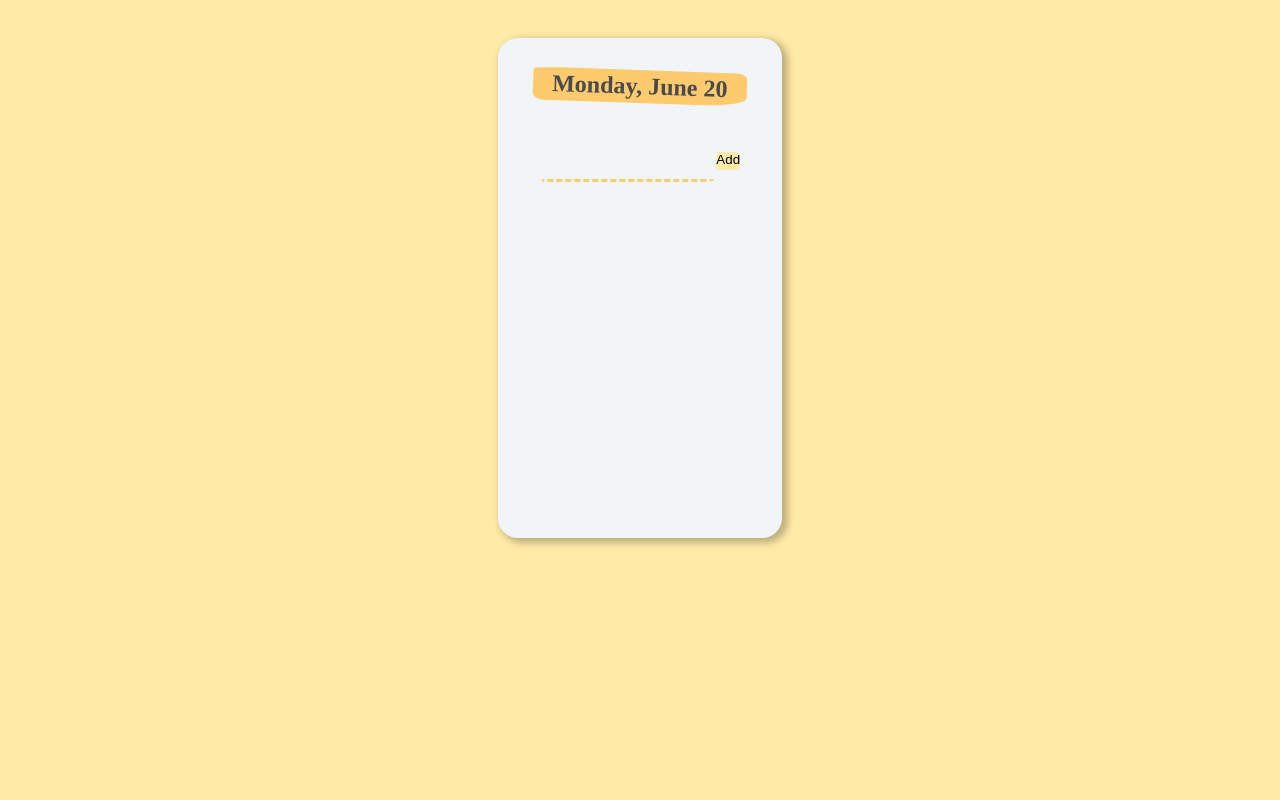
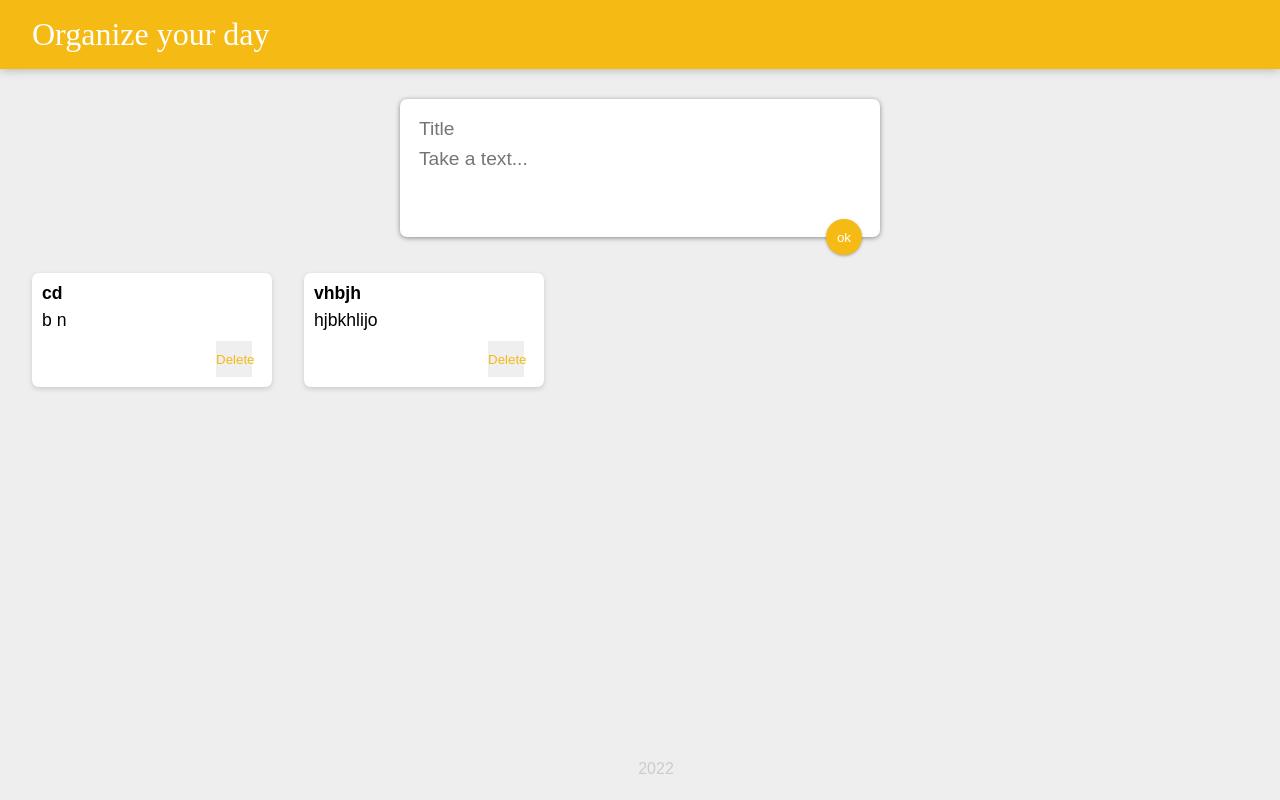
Before and after one commit to vilher/toDoList, a React (Create React App) app: page / in a window 1280 px wide. Built offline with nearby package versions, Linux system fonts and the light colour scheme; the HTML template or start-up script is replaced by a standard one.

Commit message:
can create and delete notes

```diff
--- a/public/styles.css
+++ b/public/styles.css
@@ -1,76 +1,102 @@
+* {
+  padding: 0;
+  margin: 0;
+  box-sizing: border-box;
+}
+html {
+  font-family: "Montserrat", sans-serif;
+}
 body {
-    background-color: #ffeaa7;
-    min-height: 70vh;
-    padding: 1rem;
-    box-sizing: border-box;
-    display: flex;
-    justify-content: center;
-    align-items: center;
-    color: hsl(198, 1%, 29%);
-    text-align: center;
-    font-size: 130%;
+  background: #eee;
+  padding: 0 16px;
 }
 
-  .container {
-    width: 100%;
-    height: auto;
-    min-height: 500px;
-    max-width: 500px;
-    min-width: 250px;
-    background: #f1f5f8;
-    background-size: 25px 25px;
-    border-radius: 20px;
-    box-shadow: 4px 3px 7px 2px #00000040;
-    padding: 1rem;
-    box-sizing: border-box;
-  }
-  .heading {
-    display: flex;
-    align-items: center;
-    justify-content: center;
-    margin-bottom: 1rem;
-  }
-  .heading h1 {
-    transform: rotate(2deg);
-    padding: 0.2rem 1.2rem;
-    border-radius: 20% 5% 20% 5%/5% 20% 25% 20%;
-    background-color: #fdcb6e;
-    font-size: 1.5rem;
+header {
+  background-color: #f5ba13;
+  margin: auto -16px;
+  padding: 16px 32px;
+  box-shadow: 0 0 10px 0 rgba(0, 0, 0, 0.3);
 }
 
-  .form input {
-    box-sizing: border-box;
-    background-color: transparent;
-    padding: 0.7rem;
-    border-bottom-right-radius: 15px 3px;
-    border-bottom-left-radius: 3px 15px;
-    border: solid 3px transparent;
-    border-bottom: dashed 3px #fdcb6e;
-    font-family: "Architects Daughter", cursive;
-    font-size: 1rem;
-    color: hsla(260, 2%, 25%, 0.7);
-    width: 70%;
-    margin-bottom: 20px;
+header h1 {
+  color: #fff;
+  font-family: "McLaren", cursive;
+  font-weight: 200;
 }
 
-  button {
-    padding: 0;
-    border: none;
-    text-decoration: none;
-    padding-bottom: 3px;
-    border-radius: 5px;
-    background-color: #ffeaa7;
-  }
-  button span {
-    background: #f1f5f8;
-    display: block;
-    padding: 0.5rem 1rem;
-    border-radius: 5px;
-    border: 2px solid hsl(198, 1%, 29%);
+footer {
+  position: absolute;
+  text-align: center;
+  bottom: 0;
+  width: 100%;
+  height: 2.5rem;
 }
 
-  li {
-    text-align: left;
+footer p {
+  color: #ccc;
+}
+.note {
+  background: #fff;
+  border-radius: 7px;
+  box-shadow: 0 2px 5px #ccc;
+  padding: 10px;
+  width: 240px;
+  margin: 16px;
+  float: left;
+}
+.note h1 {
+  font-size: 1.1em;
+  margin-bottom: 6px;
+}
+.note p {
+  font-size: 1.1em;
+  margin-bottom: 10px;
+  white-space: pre-wrap;
+  word-wrap: break-word;
+}
+
+.note button {
   position: relative;
-    padding: 0.5rem;
+  float: right;
+  margin-right: 10px;
+  color: #f5ba13;
+  border: none;
+  width: 36px;
+  height: 36px;
+  cursor: pointer;
+  outline: none;
 }
+
+form.create-note {
+  position: relative;
+  width: 480px;
+  margin: 30px auto 20px auto;
+  background: #fff;
+  padding: 15px;
+  border-radius: 7px;
+  box-shadow: 0 1px 5px rgb(138, 137, 137);
+}
+form.create-note input,
+form.create-note textarea {
+  width: 100%;
+  border: none;
+  padding: 4px;
+  outline: none;
+  font-size: 1.2em;
+  font-family: inherit;
+  resize: none;
+}
+form.create-note button {
+  position: absolute;
+  right: 18px;
+  bottom: -18px;
+  background: #f5ba13;
+  color: #fff;
+  border: none;
+  border-radius: 50%;
+  width: 36px;
+  height: 36px;
+  box-shadow: 0 1px 3px rgba(0, 0, 0, 0.3);
+  cursor: pointer;
+  outline: none;
+}
--- a/src/App.jsx
+++ b/src/App.jsx
@@ -1,9 +1,42 @@
 import React from 'react';
-import Container from './Container';
+import Note from './Note';
+import CreateNote from './CreateNote';
 
 function App(){
+
+    const[notes,setNotes]=React.useState([{title: 'cd', content: 'b n'},{title: 'vhbjh', content: 'hjbkhlijo'}]);
+
+    function saveNote(event){
+        setNotes((prev)=>{
+            console.log(event);
+            return [...prev,event];
+         });
+
+    };
+
+    function deleteNote(event){
+        setNotes((prev)=>{
+            return notes.filter((note,index)=>{
+                return index.toString()!==event;
+            });
+        })
+
+    }
     return <div>
-     <Container />
+       <header><h1>Organize your day</h1></header>
+       <CreateNote
+       saveNote={saveNote} />
+       {notes.map((value,index)=>{
+        return <Note
+            note={value}
+            key={index}
+            id={index}
+            deleteNote={deleteNote}
+        />
+       })
+
+       }
+       <footer><p>{new Date().getFullYear()}</p></footer>
     </div>
 };
 export default App;
--- a/src/Container.jsx
+++ /dev/null
@@ -1,33 +0,0 @@
-import React from 'react';
-import Header from './Header';
-import Item from './Item';
-import ToDoItem from './ToDoItem';
-
-function Container(){
-
-    const [items, addItems] = React.useState([]);
-
-    function addItem(event) {
-
-        console.log(event);
-        addItems(prev=>{
-            return[...prev,event];
-        });
-
-    }
-
-    return <div className='container'>
-        <Header />
-        <Item
-            addItems={addItem}
-        />
-         <ul>
-        {items.map((value,index)=><ToDoItem
-           id={index}
-           key={index}
-            name={value}
-        />)}
-        </ul>
-    </div>
-};
-export default Container;
--- /dev/null
+++ b/src/CreateNote.jsx
@@ -0,0 +1,31 @@
+import React from 'react';
+
+function CreateNote(props) {
+
+    const[note,changeNote]=React.useState({
+        title:"",
+        content:""
+    })
+
+    function changeInput(event){
+       // {event.target.name==="title" ? changeNote({title:event.target.value,body:note.body}) : console.log("bua")}
+        changeNote((prev)=>{
+
+            return {...prev,[event.target.name]:event.target.value}
+        });
+    }
+   function saveNote(event){
+    props.saveNote(note);
+    changeNote({title:"", content:""});
+    event.preventDefault();
+   }
+    return (
+        <form className='create-note'>
+            <input onChange={changeInput} name="title" placeholder='Title' value={note.title}/>
+            <textarea onChange={changeInput} name="content" placeholder="Take a text..." value={note.content} rows="3"></textarea>
+            <button onClick={saveNote}>ok</button>
+        </form>
+
+   )
+};
+export default CreateNote;
--- a/src/Header.jsx
+++ /dev/null
@@ -1,13 +0,0 @@
-import React from 'react';
-
-const today=new Date();
-const months = ["January", "February", "March", "April", "May", "June", "July", "August", "September", "October", "November", "December"];
-const weekday = ["Sunday","Monday","Tuesday","Wednesday","Thursday","Friday","Saturday"];
-
-function Header(){
-    return (<div className='heading'>
-    <h1>{weekday[today.getDay()]+", "+months[today.getMonth()]+" "+today.getDate()}</h1>
-</div>)
-};
-
-export default Header;
--- a/src/Item.jsx
+++ /dev/null
@@ -1,20 +0,0 @@
-import React from 'react';
-
-function Item(props) {
-
-    const [item, changeItem] = React.useState("");
-
-    function handleSubmit(event) {
-        changeItem(event.target.value);
-    }
-
-    return (<div className='form'>
-        <input type="text" onChange={handleSubmit} value={item} id="name"></input>
-        <button onClick={(prev) => {
-            props.addItems(item);
-            changeItem("");
-        }
-        }>Add</button>
-    </div>)
-};
-export default Item;
--- /dev/null
+++ b/src/Note.jsx
@@ -0,0 +1,20 @@
+import React from 'react';
+
+function Note(props){
+
+
+    function deleteNote(event){
+        props.deleteNote(event.target.id);
+        event.preventDefault();
+    }
+    const{title,content}=props.note;
+
+    return <div className='note'>
+    <form onClick={deleteNote} >
+    <h1>{title}</h1>
+    <p>{content}</p>
+    <button id={props.id} type='submit'  >Delete</button>
+    </form>
+    </div>
+};
+export default Note;
--- a/src/ToDoItem.jsx
+++ /dev/null
@@ -1,19 +0,0 @@
-import React from 'react';
-
-
-function ToDoItem(props){
-
-    const[style, setStyle]=React.useState(false);
-
-    function crossItem(){
-        setStyle(prev=>{
-            return !prev;
-        })
-
-    }
-    return (
-        <li style={{ textDecoration: style ? "line-through": "none" }} key={props.id} onClick={crossItem}>{props.name} </li>
-        );}
-
-
-export default ToDoItem;
```
Lines whose indentation alone changed are shown as unchanged.
